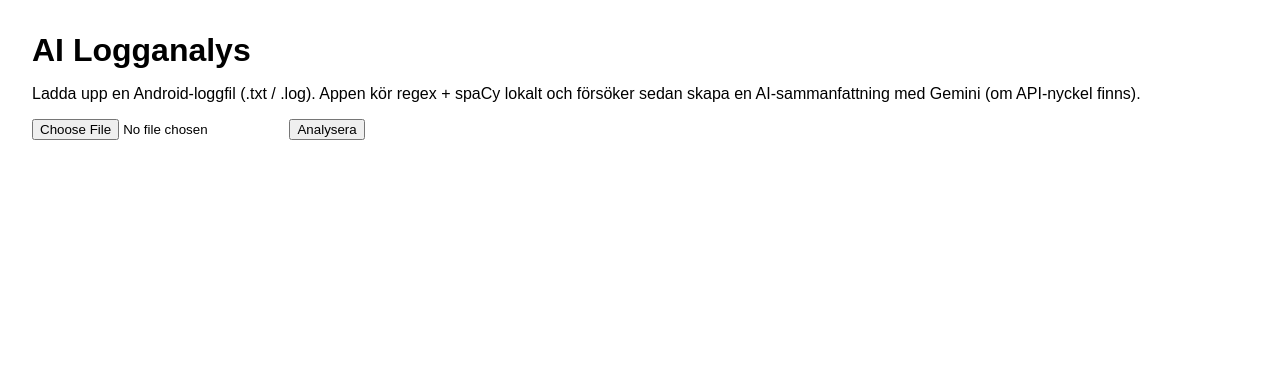
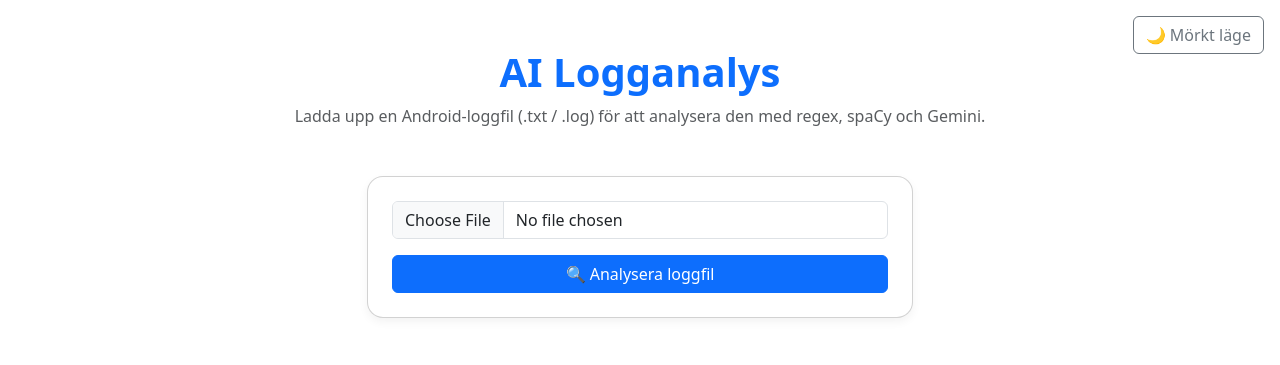
Before and after one commit to Ahmad-Alabdulrahem/ai-log-analyzer, a Flask app: page / in a window 1280 px wide. Shown: the top 365 px of the page. Run offline with Flask 3, Linux system fonts and the light colour scheme.

Commit message:
UI: Bootstrap 5 + mörkt läge; fix för file input i dark; ljusare .text-muted

```diff
--- a/templates/index.html
+++ b/templates/index.html
@@ -2,40 +2,134 @@
 <html lang="sv">
 <head>
   <meta charset="UTF-8">
+  <meta name="viewport" content="width=device-width, initial-scale=1">
   <title>AI Logganalys</title>
+
+  <!-- Bootstrap 5 -->
+  <link href="https://cdn.jsdelivr.net/npm/bootstrap@5.3.3/dist/css/bootstrap.min.css" rel="stylesheet">
+
   <style>
-    body { font-family: Arial, sans-serif; margin: 2rem; }
-    h1 { margin-bottom: 0.5rem; }
-    form { margin: 1rem 0; }
-    pre { background: #f4f4f4; padding: 1rem; white-space: pre-wrap; }
-    .error { color: #b00020; margin-top: 1rem; }
-    .section { margin-top: 1.5rem; }
+    body {
+      background-color: var(--bs-body-bg);
+      color: var(--bs-body-color);
+      transition: background-color 0.3s ease, color 0.3s ease;
+    }
+    .card {
+      border-radius: 1rem;
+      box-shadow: 0 4px 10px rgba(0, 0, 0, 0.05);
+    }
+    pre {
+      background: rgba(0, 0, 0, 0.05);
+      padding: 1rem;
+      border-radius: 0.5rem;
+      white-space: pre-wrap;
+    }
+    .theme-toggle {
+      position: fixed;
+      top: 1rem;
+      right: 1rem;
+      z-index: 1000;
+    }
+    .dark-theme {
+      --bs-body-bg: #121212;
+      --bs-body-color: #f1f1f1;
+      --bs-card-bg: #1e1e1e;
+      --bs-border-color: #333;
+    }
+
+    /* 🔧 Fix för filuppladdning i mörkt läge */
+    .dark-theme input[type="file"] {
+      background-color: #2c2c2c !important;
+      color: #f1f1f1 !important;
+      border: 1px solid #555 !important;
+    }
+
+    .dark-theme input[type="file"]::file-selector-button {
+      background-color: #007bff !important;
+      color: white !important;
+      border: none;
+      border-radius: 0.3rem;
+      padding: 0.4rem 0.8rem;
+      cursor: pointer;
+    }
+
+    .dark-theme input[type="file"]::file-selector-button:hover {
+      background-color: #0b5ed7 !important;
+      /* Gör beskrivningstexten ljusare i mörkt läge */
+    .dark-theme .text-muted {
+      color: #f8f6f6 !important;
+}
+
+    }
   </style>
 </head>
 <body>
-  <h1>AI Logganalys</h1>
-  <p>Ladda upp en Android-loggfil (.txt / .log). Appen kör regex + spaCy lokalt och försöker sedan skapa en AI-sammanfattning med Gemini (om API-nyckel finns).</p>
-  <form method="POST" enctype="multipart/form-data">
-    <input type="file" name="logfile" required>
-    <button type="submit">Analysera</button>
+  <button class="btn btn-outline-secondary theme-toggle" id="themeToggle">🌙 Mörkt läge</button>
+
+  <div class="container py-5">
+    <div class="text-center mb-5">
+      <h1 class="fw-bold text-primary">AI Logganalys</h1>
+      <p class="text-muted">
+        Ladda upp en Android-loggfil (.txt / .log) för att analysera den med regex, spaCy och Gemini.
+      </p>
+    </div>
+
+    <div class="row justify-content-center">
+      <div class="col-md-8 col-lg-6">
+        <div class="card p-4 bg-body">
+          <form method="POST" enctype="multipart/form-data" class="text-center">
+            <div class="mb-3">
+              <input type="file" name="logfile" class="form-control" required>
+            </div>
+            <button type="submit" class="btn btn-primary w-100">
+              🔍 Analysera loggfil
+            </button>
           </form>
 
           {% if error %}
-  <div class="error"><strong>Notis:</strong> {{ error }}</div>
+          <div class="alert alert-danger mt-4" role="alert">
+            <strong>Fel:</strong> {{ error }}
+          </div>
           {% endif %}
+        </div>
+      </div>
+    </div>
 
     {% if result_local %}
-  <div class="section">
-    <h2>Resultat (lokal analys)</h2>
+    <div class="mt-5">
+      <h2 class="text-secondary">🧠 Resultat (lokal analys)</h2>
       <pre>{{ result_local }}</pre>
     </div>
     {% endif %}
 
     {% if result_gemini %}
-  <div class="section">
-    <h2>Gemini-sammanfattning</h2>
+    <div class="mt-5">
+      <h2 class="text-secondary">🤖 Gemini-sammanfattning</h2>
       <pre>{{ result_gemini }}</pre>
     </div>
     {% endif %}
+  </div>
+
+  <!-- Bootstrap JS -->
+  <script src="https://cdn.jsdelivr.net/npm/bootstrap@5.3.3/dist/js/bootstrap.bundle.min.js"></script>
+
+  <!-- 🌙 Dark mode toggle -->
+  <script>
+    const toggleButton = document.getElementById('themeToggle');
+    const body = document.body;
+
+    // Ladda användarens tidigare val
+    if (localStorage.getItem('theme') === 'dark') {
+      body.classList.add('dark-theme');
+      toggleButton.textContent = '☀️ Ljust läge';
+    }
+
+    toggleButton.addEventListener('click', () => {
+      body.classList.toggle('dark-theme');
+      const isDark = body.classList.contains('dark-theme');
+      toggleButton.textContent = isDark ? '☀️ Ljust läge' : '🌙 Mörkt läge';
+      localStorage.setItem('theme', isDark ? 'dark' : 'light');
+    });
+  </script>
 </body>
 </html>
```
Lines whose indentation alone changed are shown as unchanged.
